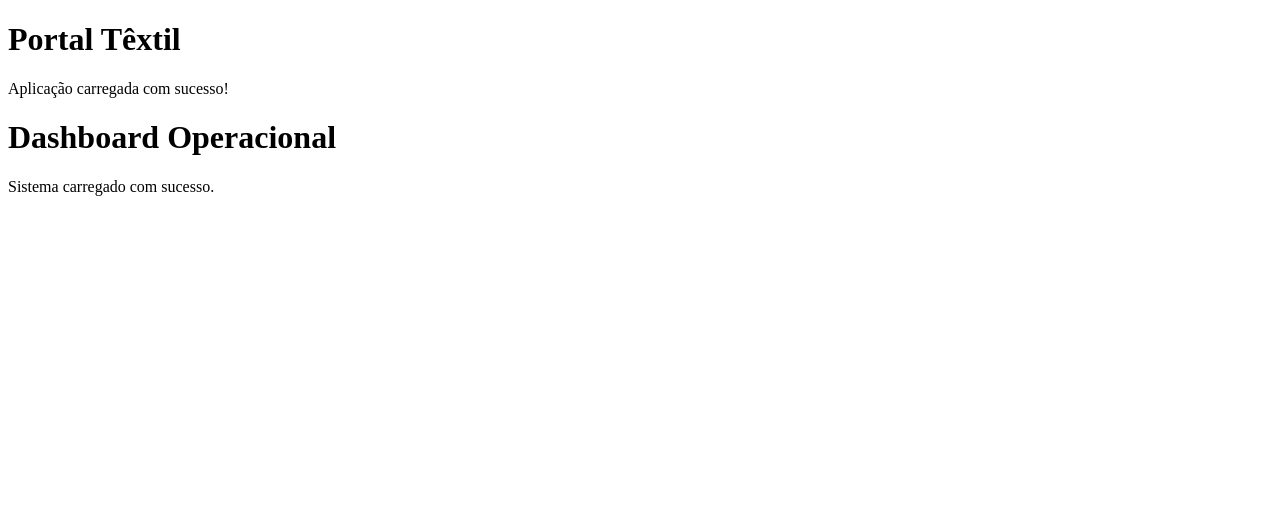
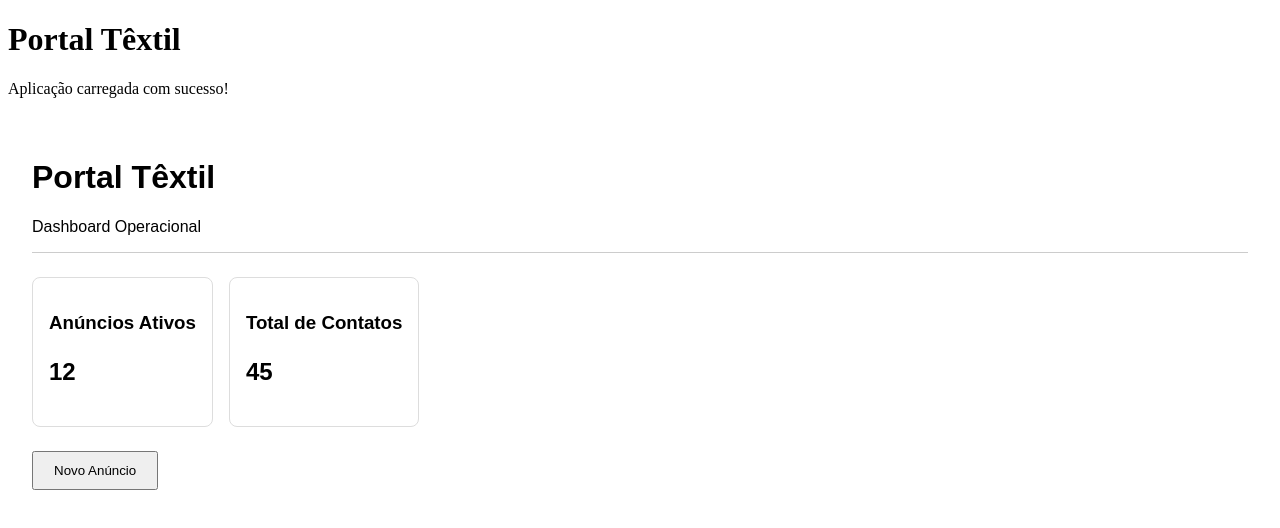
Before and after one commit to fornecedortextil/portal-textil, a React (Create React App) app: page / in a window 1280 px wide. Shown: the top 528 px of the page. Built offline with nearby package versions, Linux system fonts and the light colour scheme.

Commit message:
feat: dashboard completo

```diff
--- a/src/components/Dashboard.tsx
+++ b/src/components/Dashboard.tsx
@@ -1,8 +1,35 @@
+import React from 'react';
+
 export default function Dashboard() {
   return (
-    <div>
-      <h1>Dashboard Operacional</h1>
-      <p>Sistema carregado com sucesso.</p>
+    <div style={{ padding: '24px', fontFamily: 'sans-serif' }}>
+      {/* Cabeçalho */}
+      <header style={{ borderBottom: '1px solid #ccc', marginBottom: '24px' }}>
+        <h1>Portal Têxtil</h1>
+        <p>Dashboard Operacional</p>
+      </header>
+
+      {/* Indicadores */}
+      <section style={{ display: 'flex', gap: '16px', marginBottom: '24px' }}>
+        <div style={{ padding: '16px', border: '1px solid #ddd', borderRadius: '8px' }}>
+          <h3>Anúncios Ativos</h3>
+          <p style={{ fontSize: '24px', fontWeight: 'bold' }}>12</p>
+        </div>
+        <div style={{ padding: '16px', border: '1px solid #ddd', borderRadius: '8px' }}>
+          <h3>Total de Contatos</h3>
+          <p style={{ fontSize: '24px', fontWeight: 'bold' }}>45</p>
+        </div>
+      </section>
+
+      {/* Ações */}
+      <section>
+        <button
+          onClick={() => alert('Nova funcionalidade em breve')}
+          style={{ padding: '10px 20px', cursor: 'pointer' }}
+        >
+          Novo Anúncio
+        </button>
+      </section>
     </div>
   );
 }
```
Also changed, not shown: 7 other files (tests, documents, lock files or other folders).
